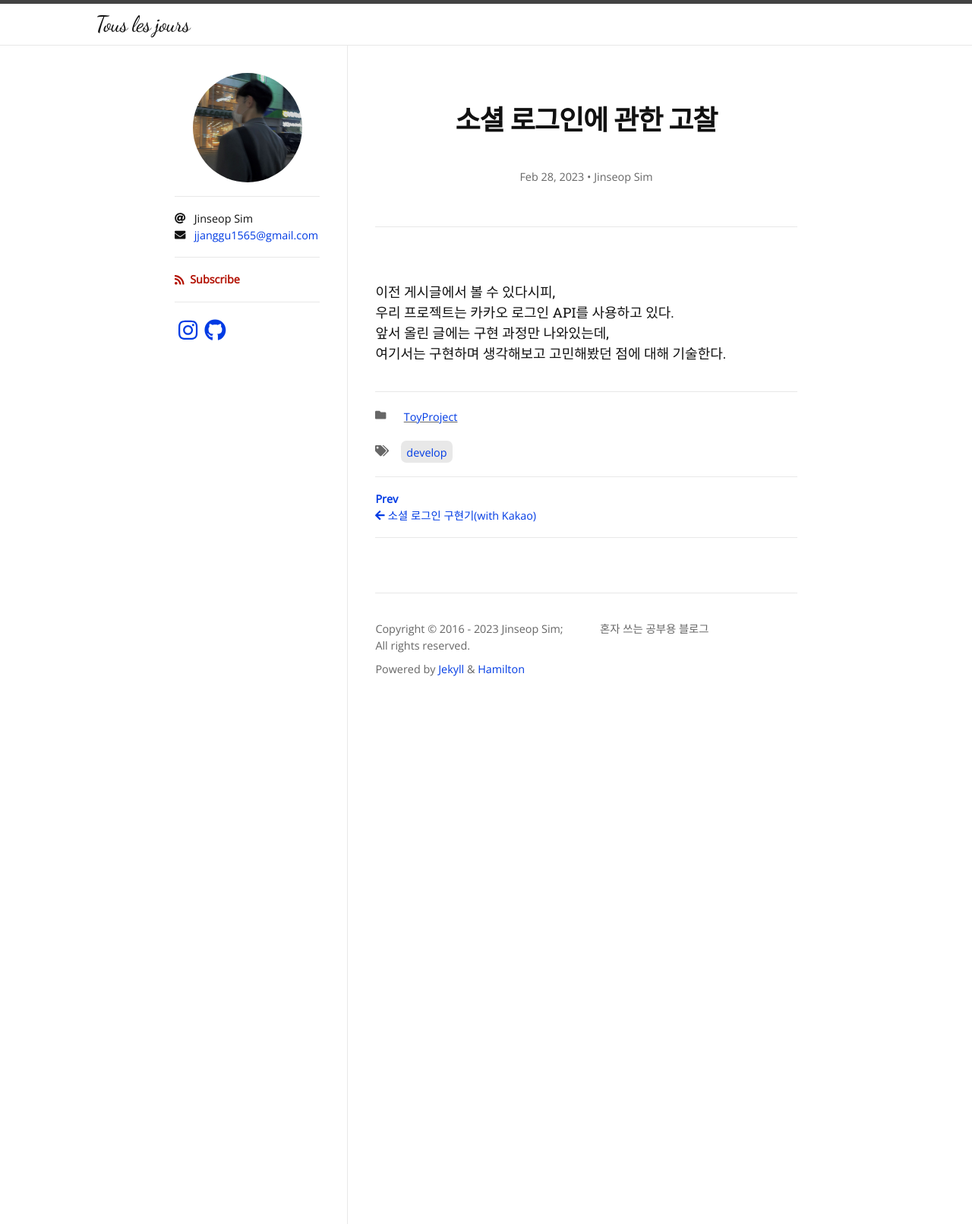
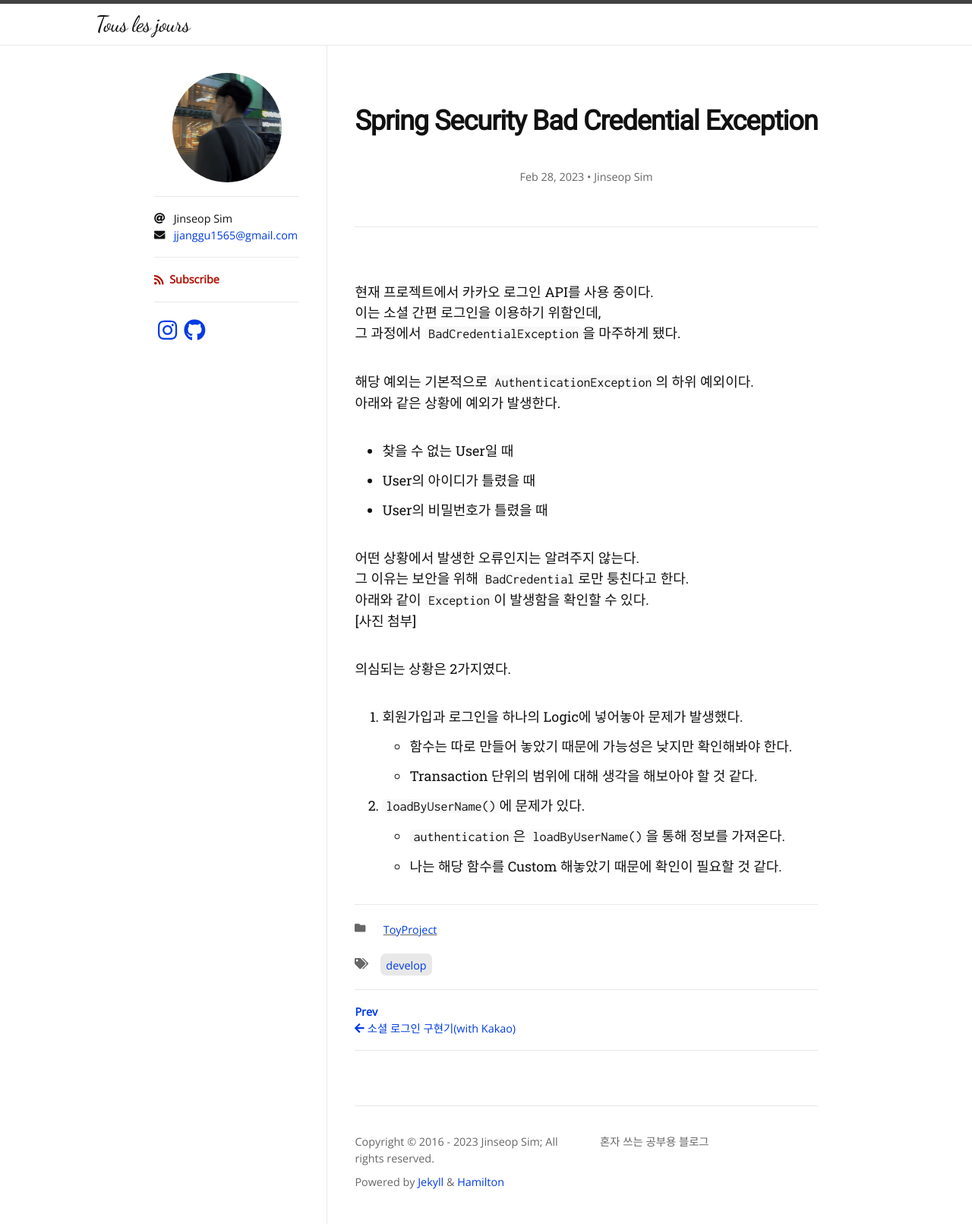
Before and after one commit to Jinseop-Sim/Jinseop-Sim.github.io, a Jekyll site: the page built from _posts/2023-02-28-oauth-login.md, in a window 1280 px wide. Shown: the whole page at 76% size. Built offline with Jekyll 4.4.1, drawn with Linux system fonts in a browser that asks for light colours; nearby versions of some CDN libraries; some web fonts are replaced.

Commit message:
글 내용 추가

````diff
--- a/_posts/2023-02-28-oauth-login.md
+++ b/_posts/2023-02-28-oauth-login.md
@@ -1,12 +1,30 @@
 ---
 layout: post
-title: "소셜 로그인에 관한 고찰"
+title: "Spring Security Bad Credential Exception"
 categories: ToyProject
 tags: [develop]
 author:
   - Jinseop Sim
 ---
-이전 게시글에서 볼 수 있다시피,
-우리 프로젝트는 카카오 로그인 API를 사용하고 있다.
-앞서 올린 글에는 구현 과정만 나와있는데,
-여기서는 구현하며 생각해보고 고민해봤던 점에 대해 기술한다.
+현재 프로젝트에서 카카오 로그인 API를 사용 중이다.
+이는 소셜 간편 로그인을 이용하기 위함인데,
+그 과정에서 ```BadCredentialException```을 마주하게 됐다.
+
+해당 예외는 기본적으로 ```AuthenticationException```의 하위 예외이다.
+아래와 같은 상황에 예외가 발생한다.
+- 찾을 수 없는 User일 때
+- User의 아이디가 틀렸을 때
+- User의 비밀번호가 틀렸을 때
+
+어떤 상황에서 발생한 오류인지는 알려주지 않는다.
+그 이유는 보안을 위해 ```BadCredential```로만 퉁친다고 한다.
+아래와 같이 ```Exception```이 발생함을 확인할 수 있다.
+[사진 첨부]
+
+의심되는 상황은 2가지였다.
+1. 회원가입과 로그인을 하나의 Logic에 넣어놓아 문제가 발생했다.
+  - 함수는 따로 만들어 놓았기 때문에 가능성은 낮지만 확인해봐야 한다.
+  - Transaction 단위의 범위에 대해 생각을 해보아야 할 것 같다.
+2. ```loadByUserName()```에 문제가 있다.
+  - ```authentication```은 ```loadByUserName()```을 통해 정보를 가져온다.
+  - 나는 해당 함수를 Custom 해놓았기 때문에 확인이 필요할 것 같다.
````
